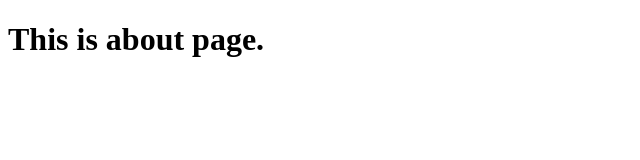
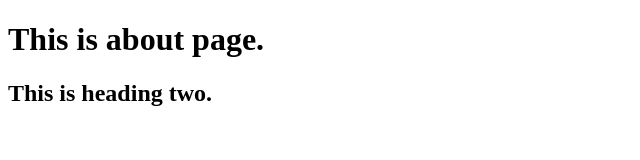
Before and after one commit to shamimspro/shamim-projects, a plain HTML site: page about.html in a window 1280 px wide. Shown: the whole page, without its empty margins (0-640 px from the left). Drawn offline with Linux system fonts and the light colour scheme.

Commit message:
about page 2nd commit

```diff
--- a/about.html
+++ b/about.html
@@ -8,5 +8,6 @@
 </head>
 <body>
     <h1>This is about page.</h1>
+    <h2>This is heading two.</h2>
 </body>
 </html>
```
